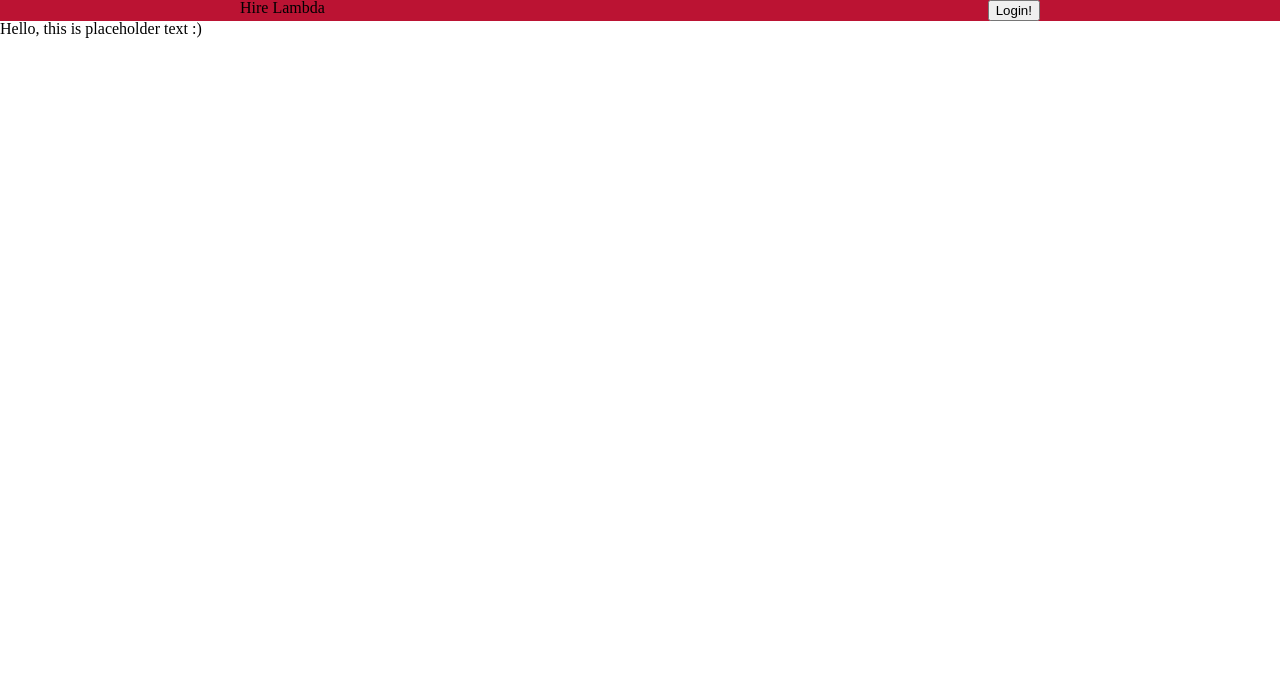
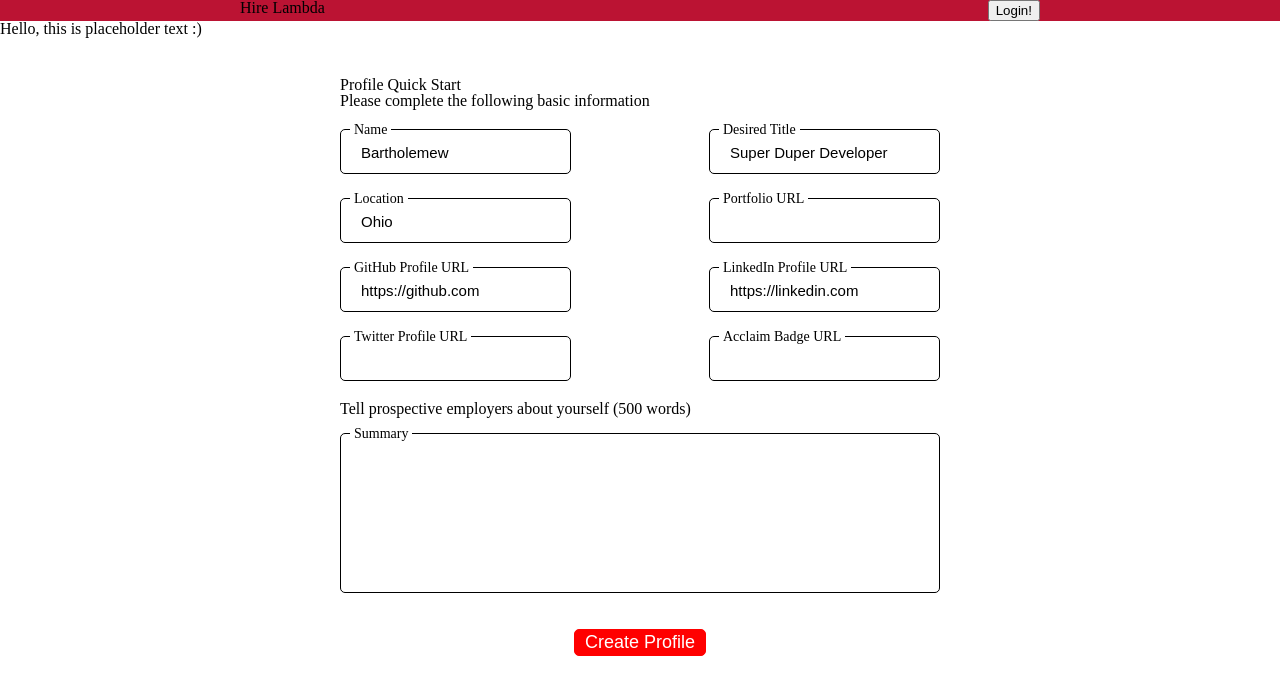
Before and after one commit to labs12-project-showcase/labs12-project-showcase-FE, a React (Create React App) app: page /profile-quick-start in a window 1280 px wide. Shown: the top 694 px of the page. Built offline with nearby package versions, Linux system fonts and the light colour scheme; what auth0-js would draw is missing.

Commit message:
Adds form with fields and error handling

```diff
--- a/src/components/student/profileqs/Profileqs.js
+++ b/src/components/student/profileqs/Profileqs.js
@@ -2,15 +2,35 @@
 
 import React from 'react';
 import { connect } from 'react-redux';
+import ProfileqsForm from './ProfileqsForm';
 
 const Profileqs = props => {
-	return <div className="profileqs" />;
+  const fakedInitialData = {
+    acclaimBadgeURL: '',
+    desiredTitle: 'Super Duper Developer',
+    gitHubURL: 'https://github.com',
+    linkedInURL: 'https://linkedin.com',
+    location: 'Ohio',
+    name: 'Bartholemew',
+    portfolioURL: '',
+    summary: 'hello, this is about',
+    twitterURL: ''
+  };
+  return (
+    <div className="profileqs-container">
+      <div className="profileqs">
+        <h3>Profile Quick Start</h3>
+        <p>Please complete the following basic information</p>
+        <ProfileqsForm initialData={fakedInitialData} />
+      </div>
+    </div>
+  );
 };
 
 const mapStateToProps = state => {
-	return {
-		...state.profileqs
-	};
+  return {
+    ...state.profileqs
+  };
 };
 
 export default connect(mapStateToProps)(Profileqs);
--- /dev/null
+++ b/src/components/student/profileqs/ProfileqsForm.js
@@ -0,0 +1,137 @@
+import React from 'react';
+import { ErrorMessage, Field, Form, Formik } from 'formik';
+import * as Yup from 'yup';
+
+// Validation Schema, feels similar to React PropTypes
+const ProfileQsSchema = Yup.object().shape({
+  about: Yup.string()
+    .max(500, `Maximum 500 characters`)
+    .trim(),
+  acclaimBadgeURL: Yup.string()
+    .trim()
+    .url(),
+  desiredTitle: Yup.string()
+    .max(100, `Maximum 100 characters`)
+    .trim(),
+  gitHubURL: Yup.string()
+    .trim()
+    .url(),
+  linkedInURL: Yup.string()
+    .trim()
+    .url(),
+  location: Yup.string().trim(),
+  name: Yup.string()
+    .max(100, `Maximum 100 characters`)
+    .required()
+    .trim(),
+  portfolioURL: Yup.string()
+    .trim()
+    .url(),
+  twitterURL: Yup.string()
+    .trim()
+    .url('Must be a valid URL')
+});
+
+const ProfileqsForm = props => {
+  // May not need all of the `|| ''` in these depending on `props`
+  const initialFormValues = {
+    acclaimBadgeURL: props.initialData.acclaimBadgeURL || '',
+    desiredTitle: props.initialData.desiredTitle || '',
+    gitHubURL: props.initialData.gitHubURL || '',
+    linkedInURL: props.initialData.linkedInURL || '',
+    location: props.initialData.location || '',
+    name: props.initialData.name || '',
+    portfolioURL: props.initialData.portfolioURL || '',
+    summary: props.initialData.summary || '',
+    twitterURL: props.initialData.twitterURL || ''
+  };
+  return (
+    <Formik
+      initialValues={initialFormValues}
+      onSubmit={
+        // replace testing function with data submit function
+        (values, actions) => {
+          setTimeout(() => {
+            alert(JSON.stringify(values, null, 2));
+            actions.setSubmitting(false);
+          }, 1000);
+        }
+      }
+      validationSchema={ProfileQsSchema}
+      render={({ errors, status, touched, isSubmitting }) => (
+        <Form className="profile-quick-start-form">
+          <label>
+            <span className="input-label">Name</span>
+            <br />
+            <Field name="name" type="text" />
+            <ErrorMessage name="name" component="div" />
+          </label>
+
+          <label>
+            <span className="input-label">Desired Title</span>
+            <br />
+            <Field name="desiredTitle" type="text" />
+            <ErrorMessage name="desiredTitle" component="div" />
+          </label>
+
+          <label>
+            <span className="input-label">Location</span>
+            <br />
+            <Field name="location" type="text" />
+            <ErrorMessage name="location" component="div" />
+          </label>
+
+          <label>
+            <span className="input-label">Portfolio URL</span>
+            <br />
+            <Field name="portfolioURL" type="text" />
+            <ErrorMessage name="portfolioURL" component="div" />
+          </label>
+
+          <label>
+            <span className="input-label">GitHub Profile URL</span>
+            <br />
+            <Field name="gitHubURL" type="text" />
+            <ErrorMessage name="gitHubURL" component="div" />
+          </label>
+
+          <label>
+            <span className="input-label">LinkedIn Profile URL</span>
+            <br />
+            <Field name="linkedInURL" type="text" />
+            <ErrorMessage name="linkedInURL" component="div" />
+          </label>
+
+          <label>
+            <span className="input-label">Twitter Profile URL</span>
+            <br />
+            <Field type="text" name="twitterURL" />
+            <ErrorMessage name="twitterURL" component="div" />
+          </label>
+
+          <label>
+            <span className="input-label">Acclaim Badge URL</span>
+            <br />
+            <Field name="acclaimBadgeURL" type="text" />
+            <ErrorMessage name="acclaimBadgeURL" component="div" />
+          </label>
+
+          <label className="stretch-input">
+            Tell prospective employers about yourself (500 words)
+            <br />
+            <span className="input-label">Summary</span>
+            <br />
+            <Field name="about" type="text" />
+            <ErrorMessage name="about" component="div" />
+          </label>
+
+          <button type="submit" disabled={isSubmitting}>
+            Create Profile
+          </button>
+        </Form>
+      )}
+    />
+  );
+};
+
+export default ProfileqsForm;
```
